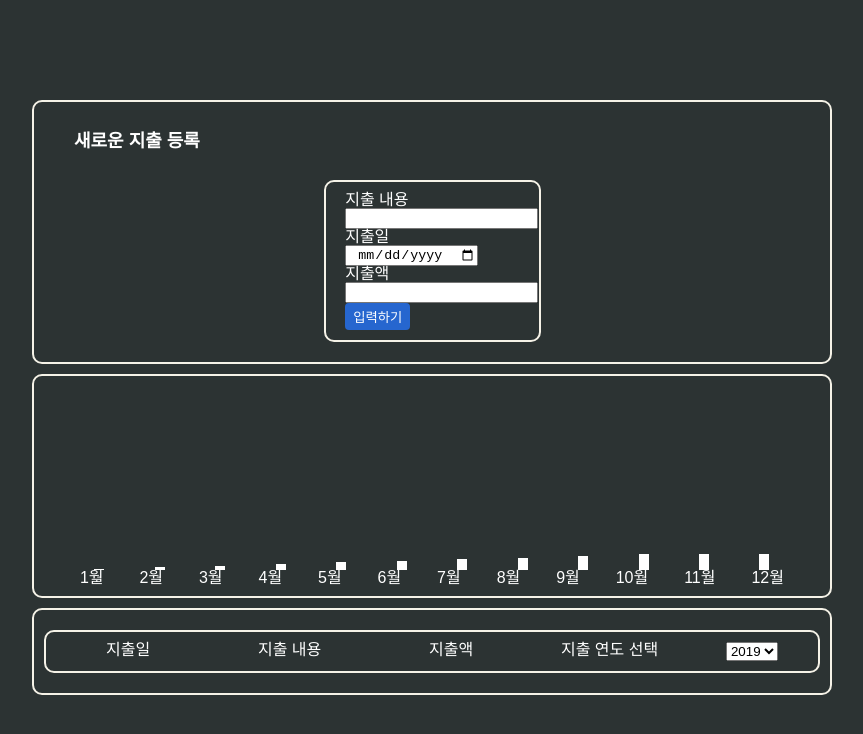
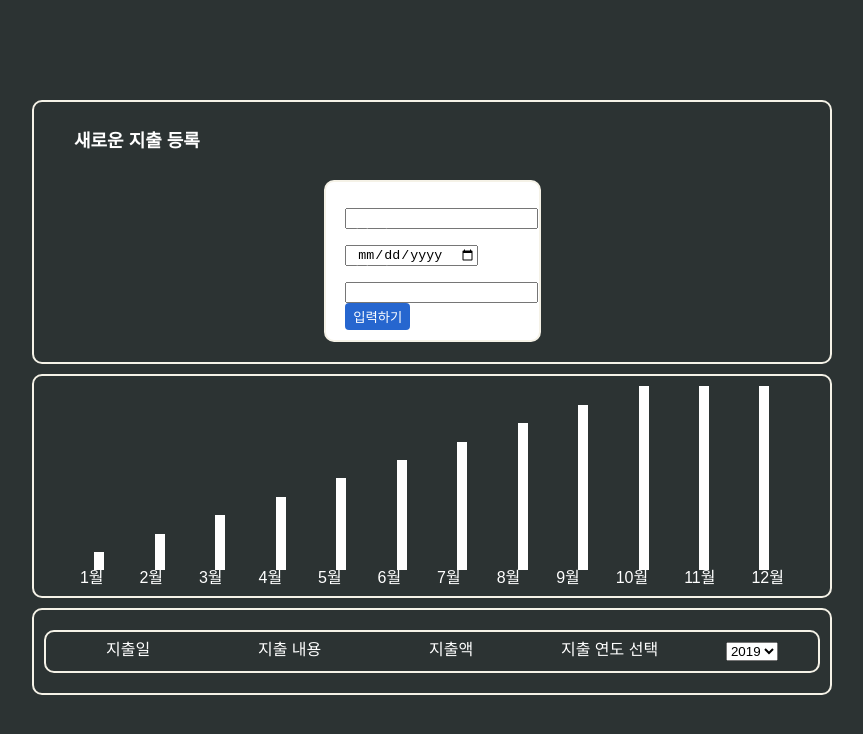
Before and after one commit to Ubermensch0608/monthly-expense-report, a React (Create React App) app: page / in a window 1280 px wide. Shown: the top 734 px of the page, without its empty margins (208-1071 px from the left). Built offline with nearby package versions, Linux system fonts and the light colour scheme.

Commit message:
Refactor: layout 컴포넌트 styled-components형식으로 변경

```diff
--- a/src/App.tsx
+++ b/src/App.tsx
@@ -1,7 +1,7 @@
 import NewExpense, {
   ExpenseDataProps,
 } from "./components/NewExpense/NewExpense";
-import { Fragment, useState } from "react";
+import { Fragment, useEffect, useState } from "react";
 import Expenses from "./components/Expenses/ExpenseList";
 import GlobalStyle from "./GlobalStyle";
 import styled from "styled-components";
--- a/src/components/ExpenseRateChart/Chart.tsx
+++ b/src/components/ExpenseRateChart/Chart.tsx
@@ -110,6 +110,7 @@ const ChartWrapper = styled.div`
 `;
 const ChartBars = styled.div`
   display: flex;
+  height: 100%;
   justify-content: space-evenly;
   align-items: flex-end;
 `;
--- a/src/layout/Button.tsx
+++ b/src/layout/Button.tsx
@@ -1,15 +1,6 @@
-import React, { ButtonHTMLAttributes, FC } from "react";
 import styled from "styled-components";
 
-export interface ButtonProps {
-  type?: string;
-}
-
-const Button: FC<ButtonProps> = ({ children }) => {
-  return <StyledButton>{children} </StyledButton>;
-};
-
-const StyledButton = styled.button<ButtonHTMLAttributes<ButtonProps>>`
+const Button = styled.button`
   border: none;
   border-radius: 4px;
   background: #2666cf;
--- a/src/layout/Card.tsx
+++ b/src/layout/Card.tsx
@@ -1,11 +1,6 @@
-import { FC } from "react";
 import styled from "styled-components";
 
-const Card: FC = ({ children }) => {
-  return <StyledCard>{children}</StyledCard>;
-};
-
-const StyledCard = styled.div`
+const Card = styled.div`
   display: flex;
   justify-content: center;
 
```
